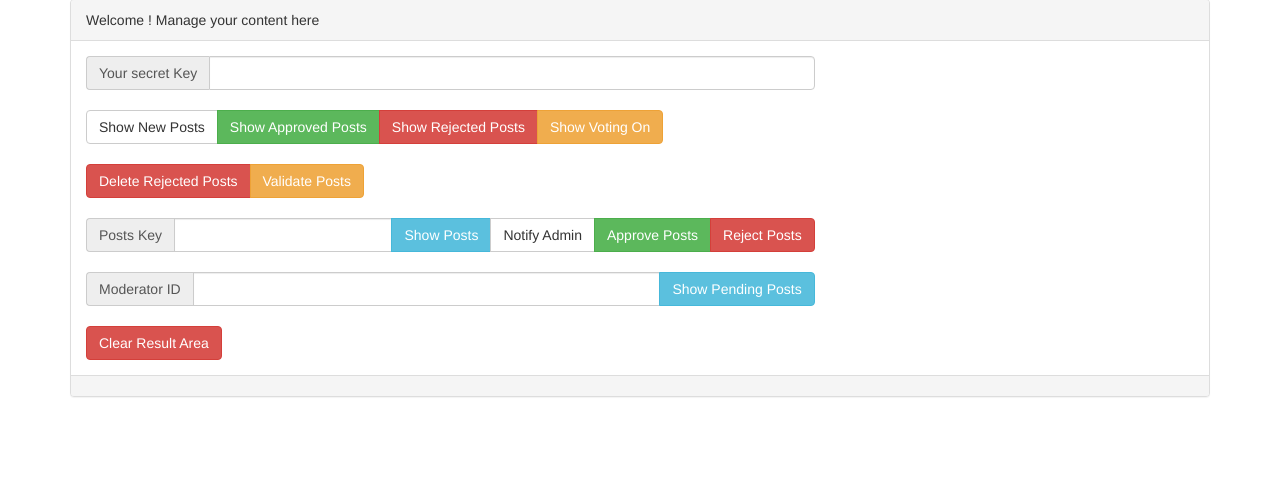
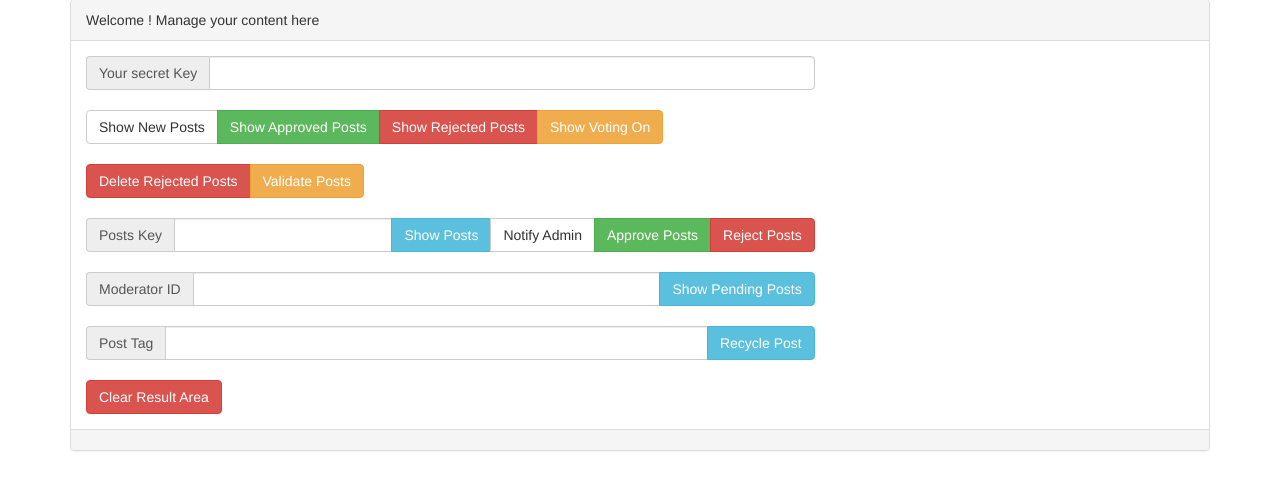
Before and after one commit to HanuDroid/Post-Utility, a PHP site: page / in a window 1280 px wide. Shown: the part 113-603 px from the top of the page. Run offline with PHP 8.4, Linux system fonts and the light colour scheme; some libraries are stand-ins or nearby versions.

Commit message:
Added feature to recycle old posts based on the post tag

```diff
--- a/index.php
+++ b/index.php
@@ -99,6 +99,16 @@
 					</div>
 
 					<br>
+
+					<div class="input-group">
+					  <span class="input-group-addon">Post Tag</span>
+					  <input type="text" class="form-control" id="post-tag">
+					  <span class="input-group-btn">
+						<button type="button" class="btn btn-info" id="recycle-post">Recycle Post</button>
+					  </span>
+					</div>
+
+					<br>
 					<button type="button" class="btn btn-danger" id="clear-result-area">Clear Result Area</button>
 
 				</div>
--- a/jokes_utility.js
+++ b/jokes_utility.js
@@ -226,6 +226,24 @@ $(document).ready(function(){
 
 	});
 
+	$("#recycle-post").click(function(){
+
+		var secret_key = $( "#secret-key" ).val();
+		if(secret_key == ""){
+			return;
+		}
+		var post_tag = $( "#post-tag" ).val();
+
+		$.post("jokes_utility.php", {code:"recycle_old_post", post_tag:post_tag, secret_key:secret_key},
+		function(data,status){
+			var result = jQuery.parseJSON(data);
+			var output = "<b>PostID</b> : ";
+			output = output.concat(result.PostID,"<br><b>Post Title</b> : ",result.PostTitle);
+			$('#result').html(output);
+		});
+
+	});
+
 	$("#show-joke").click(function(){
 
 		$('#jokes_table').hide();
--- a/jokes_utility.php
+++ b/jokes_utility.php
@@ -46,6 +46,11 @@ if($code == "reject_joke"){
 if($code == "pending_by_moderator"){
 	$moderator_id = $_POST["moderator_id"];
 	$results = get_joke_list_for_pending_votes($moderator_id);
+}
+
+if($code == "recycle_old_post"){
+	$post_tag = $_POST["post_tag"];
+	$results = recycle_old_post($post_tag);
 }
 
 if($code == "delete_rejected_jokes"){
```
Also changed, not shown: Recycle_Posts_Job.php (added, +32 -0 lines).
